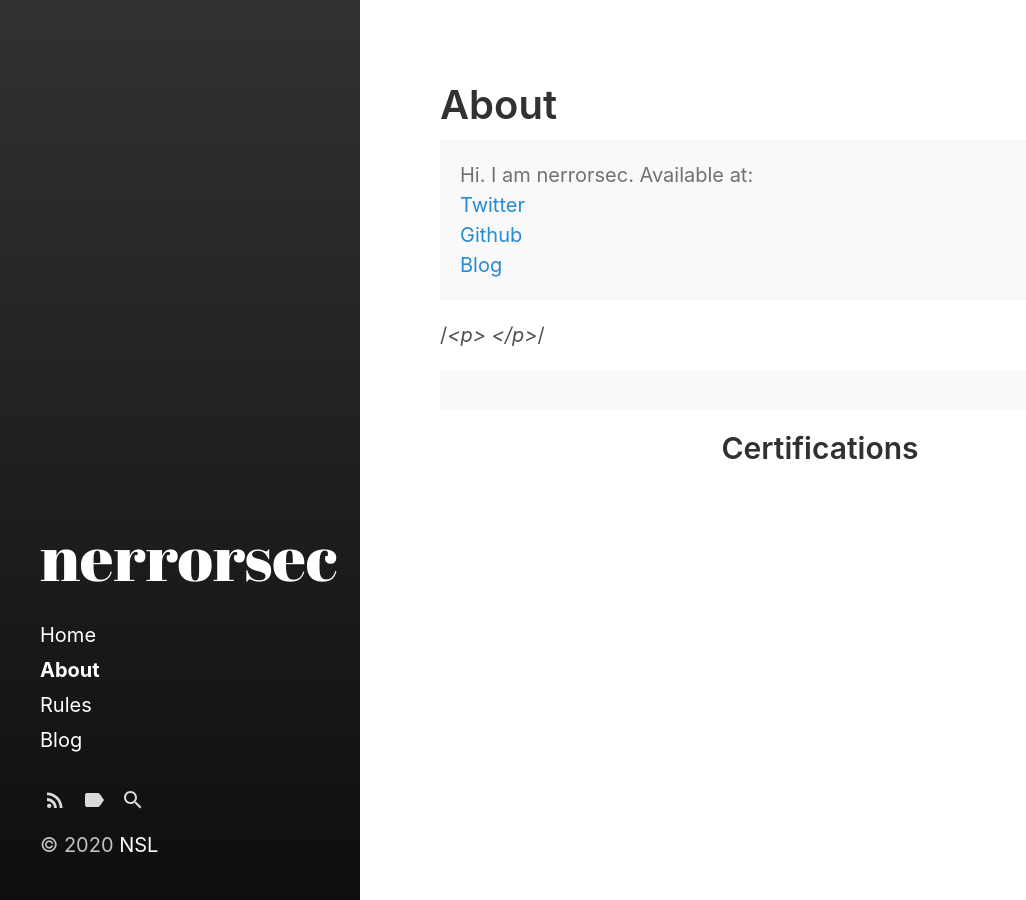
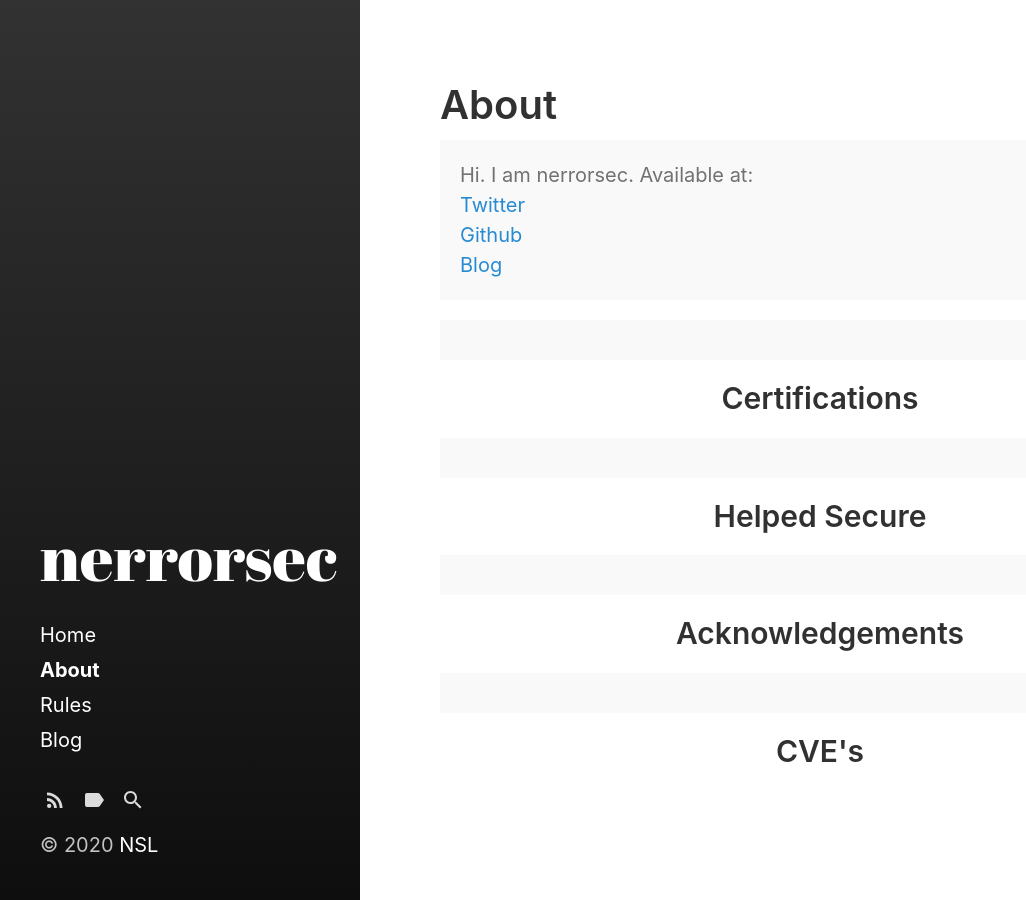
Before and after one commit to nusiloot/nerrorsec.github.io, a Jekyll site: the page built from about.md, in a window 1280 px wide. Shown: the whole page, without its empty margins (0-1026 px from the left). Built offline with Jekyll 4.4.1, drawn with Linux system fonts in a browser that asks for light colours.

Commit message:
Update about.md

```diff
--- a/about.md
+++ b/about.md
@@ -11,10 +11,19 @@ sidebar_link: true
   <a href="https://github.com/nerrorsec">Github</a><br>
   <a href="https://nirajkhatiwada.com.np">Blog</a><br>
 </p>
-/*<p>
-<script src="https://tryhackme.com/badge/21223"></script>
-</p>*/
 
 <p class="message">
-<center><h2>Certifications</h2></center>
+  <center><h2>Certifications</h2></center>
 </p>
+
+<p class="message">
+  <center><h2>Helped Secure</h2></center>
+</p>
+
+<p class="message">
+  <center><h2>Acknowledgements</h2></center>
+</p>
+
+<p class="message">
+  <center><h2>CVE's</h2></center>
+</p>
```
